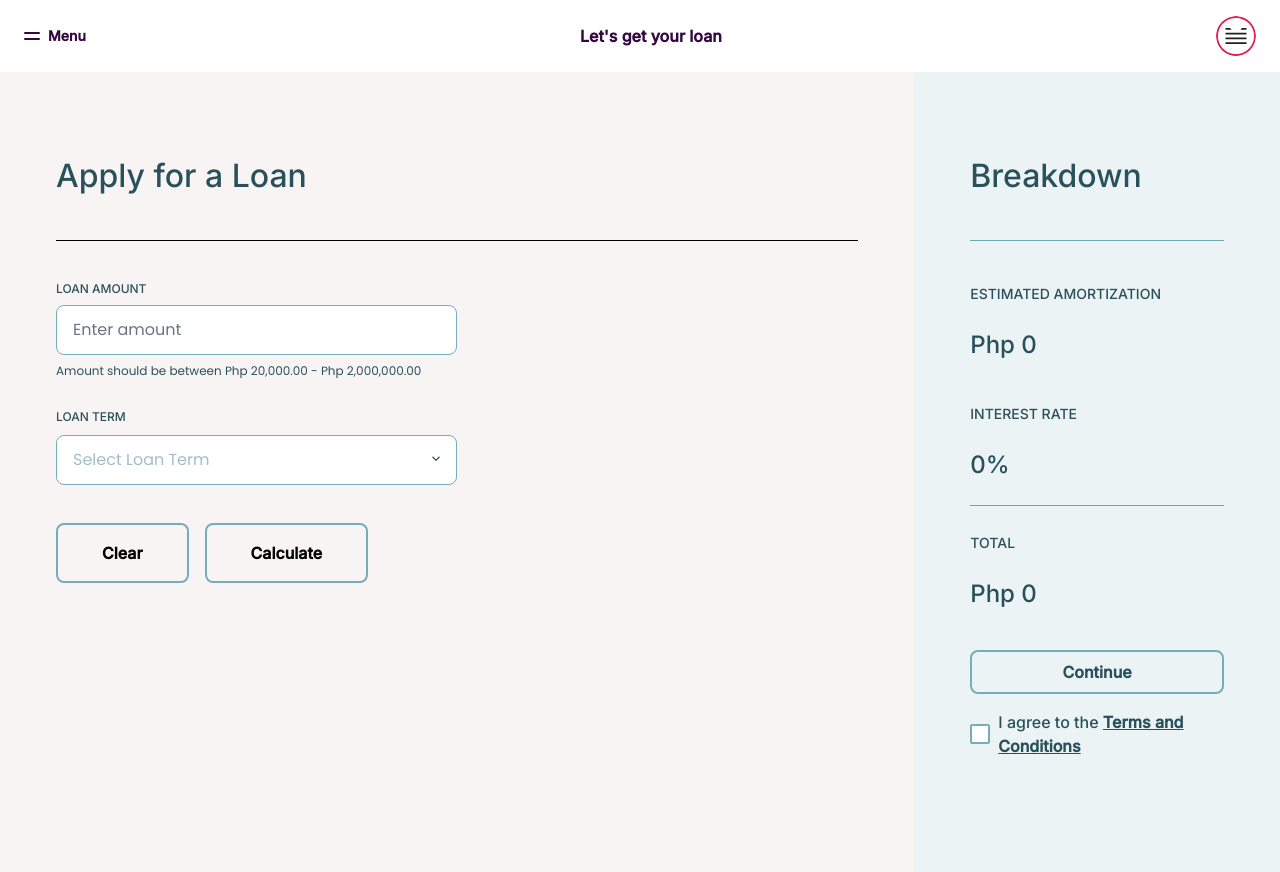
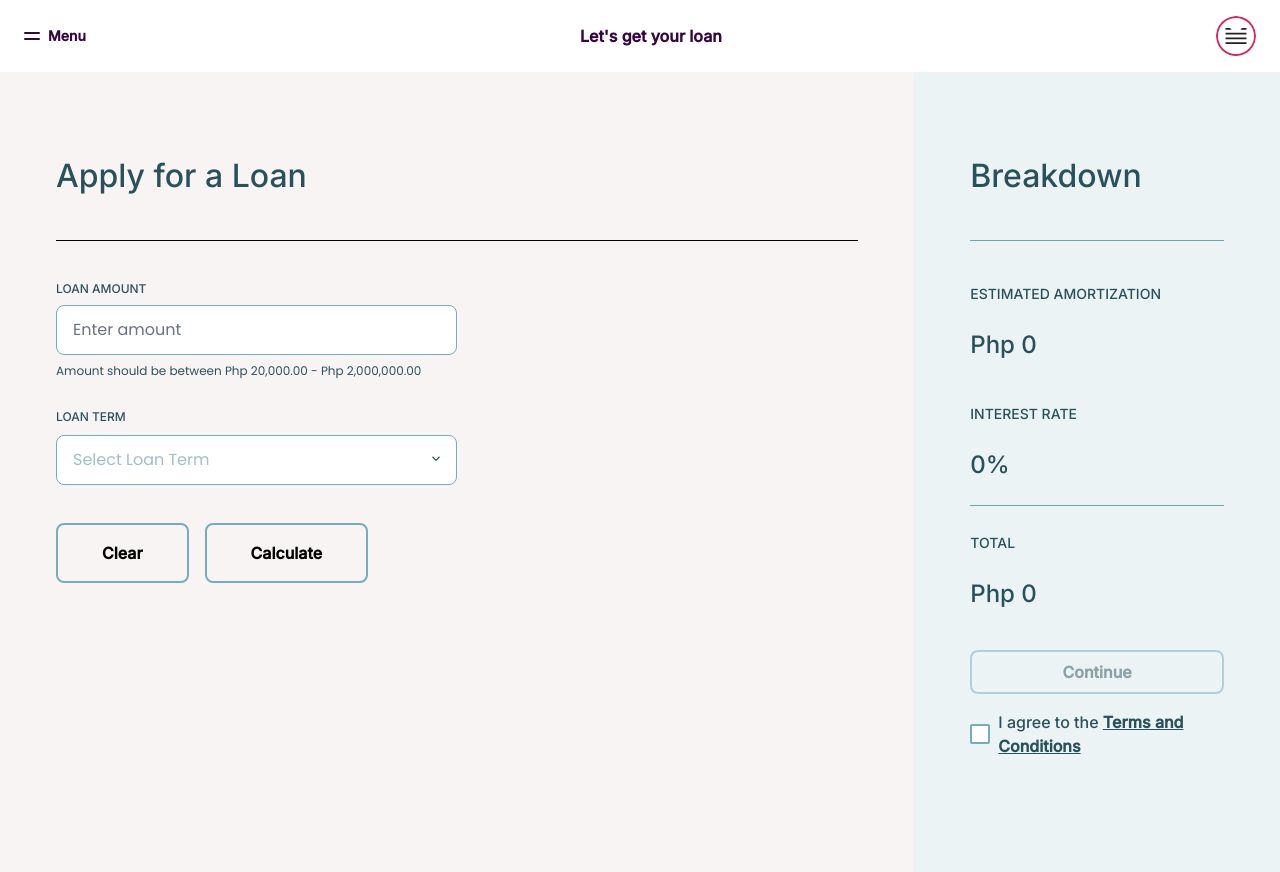
Before and after one commit to zneret03/loan-app, a Next.js app: page /apply-loan in a window 1280 px wide. Built offline with nearby package versions, Linux system fonts and the light colour scheme.

Commit message:
adding disable button

```diff
--- a/app/apply-loan/page.tsx
+++ b/app/apply-loan/page.tsx
@@ -1,22 +1,22 @@
 'use client'
 
-import { useState, useContext, useRef } from 'react'
+import { useState, useContext } from 'react'
 import { BaseLine, Button, InputField, Select } from '@/components'
 import { MenuOptions } from '@/lib'
 import { LoanContext } from '@/context'
-import { useForm } from 'react-hook-form'
+import { useForm, Controller } from 'react-hook-form'
 import Link from 'next/link'
 import { selectOptionsData } from './helpers/constants'
 
 interface FormTypes {
   loanAmount: number
   loanTerm: string
+  termsAndConditions: boolean
 }
 
 const Page = (): JSX.Element => {
   const [activeSelect, setActiveSelect] = useState<string>('Select Loan Term')
   const [isOpenSelect, setIsOpenSelect] = useState<boolean>(false)
-  const TAndCBox = useRef<HTMLInputElement>(null)
 
   const { state, dispatch } = useContext(LoanContext)
 
@@ -26,8 +26,17 @@ const Page = (): JSX.Element => {
     register,
     handleSubmit,
     formState: { errors },
-    setError
-  } = useForm<FormTypes>()
+    setError,
+    control,
+    watch
+  } = useForm<FormTypes>({
+    defaultValues: {
+      termsAndConditions: false
+    }
+  })
+
+  const isTermsAndCondition = watch('termsAndConditions')
+  const amount = watch('loanAmount')
 
   const onSubmit = (data: FormTypes): void => {
     const { loanAmount } = data
@@ -64,6 +73,15 @@ const Page = (): JSX.Element => {
   ) as MenuOptions[]
 
   const onOpenSelect = (): void => setIsOpenSelect((prevState) => !prevState)
+
+  const isDisableButton =
+    !!amount && activeSelect !== 'Select Loan Term' && isTermsAndCondition
+
+  console.log(
+    !!amount,
+    activeSelect !== 'Select Loan Term',
+    isTermsAndCondition
+  )
 
   return (
     <main className='flex'>
@@ -112,7 +130,7 @@ const Page = (): JSX.Element => {
           <aside className='divide divide-y divide-divider-dark space-y-6'>
             <div className='space-y-6'>
               <label className='text-sm '>INTEREST RATE</label>
-              <h2 className='text-2xl'>{interestRates}</h2>
+              <h2 className='text-2xl'>{interestRates}%</h2>
             </div>
 
             <div className='space-y-6 pt-6'>
@@ -122,13 +140,24 @@ const Page = (): JSX.Element => {
           </aside>
 
           <section className='space-y-4'>
-            <Button label='Continue' styles='w-full py-2' />
+            <Button
+              label='Continue'
+              isDisabled={!isDisableButton}
+              styles='w-full py-2'
+            />
 
             <div className='flex items-center space-x-2 w-full'>
-              <input
-                ref={TAndCBox}
-                type='checkbox'
-                className='w-5 h-5 rounded-sm text-primary focus:ring-gray border border-primary border-2 cursor-pointer'
+              <Controller
+                control={control}
+                name='termsAndConditions'
+                render={({ field: { onChange, value } }) => (
+                  <input
+                    type='checkbox'
+                    checked={value}
+                    onChange={onChange}
+                    className='w-5 h-5 rounded-sm text-primary focus:ring-gray border border-primary border-2 cursor-pointer'
+                  />
+                )}
               />
               <label className='text-base'>
                 I agree to the{' '}
--- a/context/LoanProvider.tsx
+++ b/context/LoanProvider.tsx
@@ -8,7 +8,7 @@ interface LoanProviderTypes {
 
 interface InitialStateTypes {
   amortization: number
-  interestRates: string
+  interestRates: number
   total: number
   loanAmount: number
   loanTerm: string
@@ -29,7 +29,7 @@ interface ActionTypes {
 
 const initialState: InitialStateTypes = {
   amortization: 0,
-  interestRates: '0%',
+  interestRates: 0,
   total: 0,
   loanAmount: 0,
   loanTerm: ''
```
